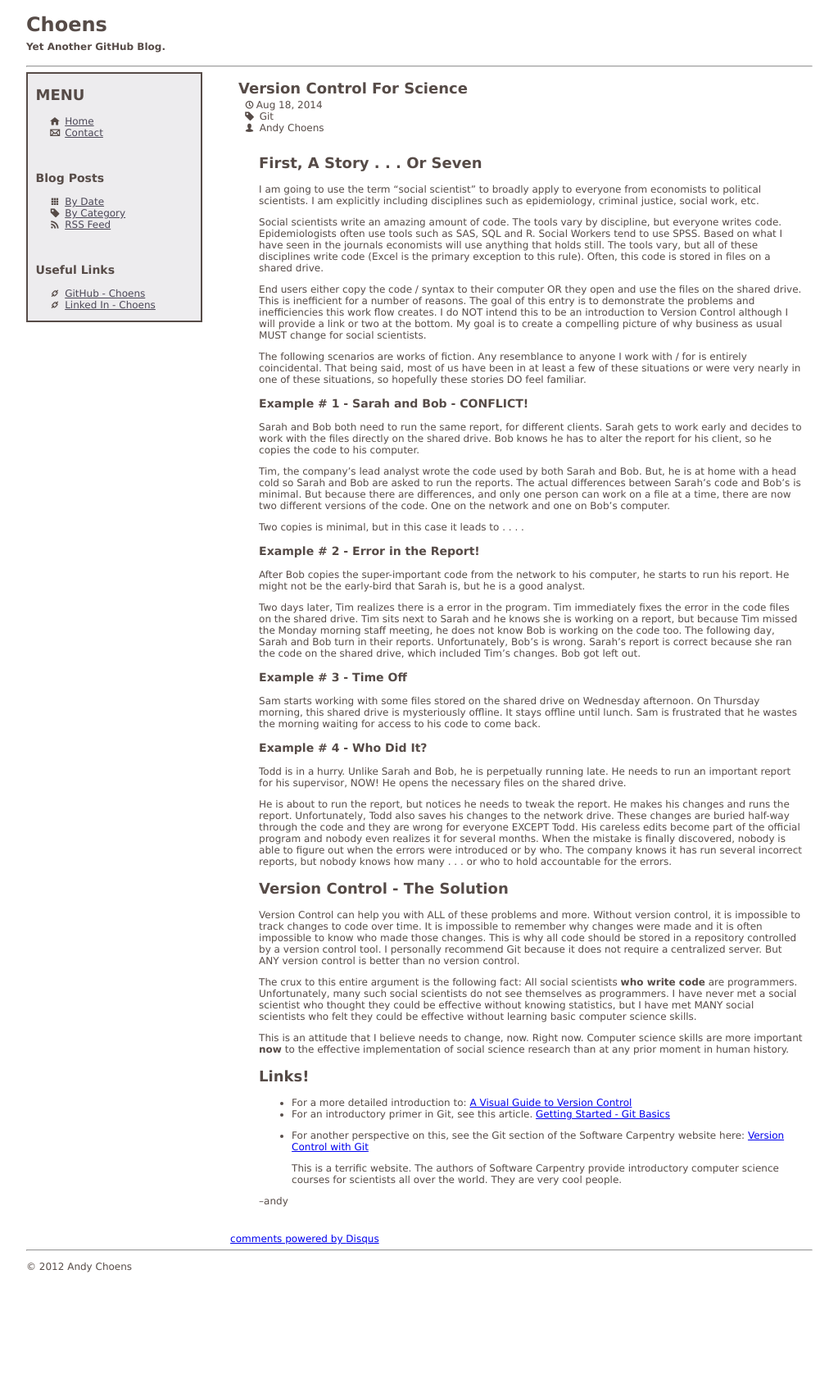
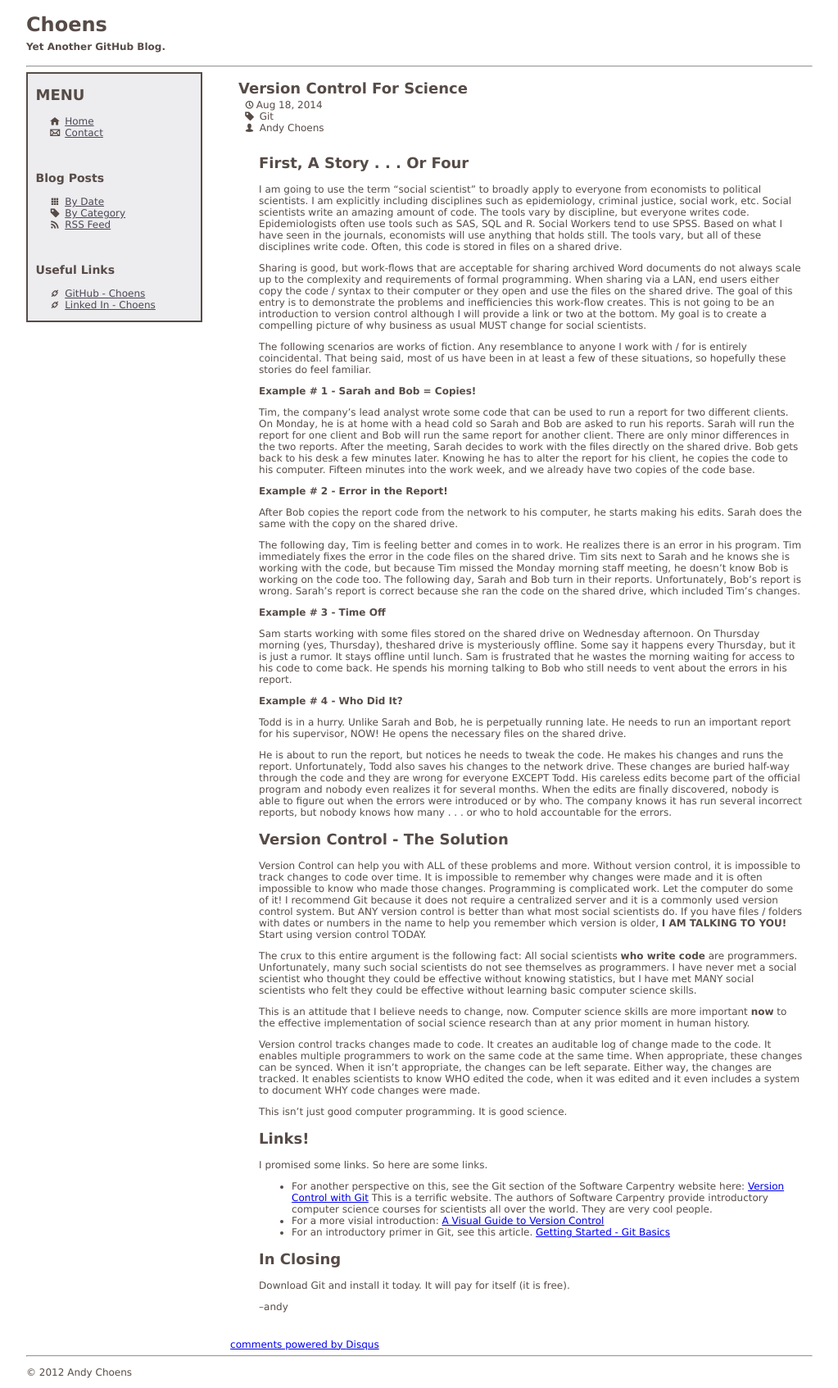
Before and after one commit to Choens/choens.github.io, a Jekyll site: the page built from _posts/2014-08-18-Version-Control-For-Science.md, in a window 1280 px wide. Shown: the whole page at 82% size, without its empty margins (26-1049 px from the left). Built offline with Jekyll 4.4.1, drawn with Linux system fonts in a browser that asks for light colours; before the commit the page ends 1564 px from its top, so only the background shows below that.

Commit message:
Big changes. This is more or less the final revision.

```diff
--- a/_posts/2014-08-18-Version-Control-For-Science.md
+++ b/_posts/2014-08-18-Version-Control-For-Science.md
@@ -9,86 +9,86 @@ excerpt: One skill the social sciences should adopt from computer science.
 
 ---
 
-## First, A Story . . . Or Seven
+## First, A Story . . . Or Four
 
 I am going to use the term "social scientist" to broadly apply to
 everyone from economists to political scientists. I am explicitly
 including disciplines such as epidemiology, criminal justice, social
-work, etc.
+work, etc. Social scientists write an amazing amount of code. The
+tools vary by discipline, but everyone writes code. Epidemiologists
+often use tools such as SAS, SQL and R. Social Workers tend to use
+SPSS. Based on what I have seen in the journals, economists will use
+anything that holds still. The tools vary, but all of these
+disciplines write code. Often, this code is stored in files on a
+shared drive.
 
-Social scientists write an amazing amount of code. The tools vary by
-discipline, but everyone writes code. Epidemiologists often use tools
-such as SAS, SQL and R. Social Workers tend to use SPSS. Based on what
-I have seen in the journals economists will use anything that holds
-still. The tools vary, but all of these disciplines write code (Excel
-is the primary exception to this rule). Often, this code is stored in
-files on a shared drive.
-
-End users either copy the code / syntax to their computer OR they open
-and use the files on the shared drive. This is inefficient for a
-number of reasons. The goal of this entry is to demonstrate the
-problems and inefficiencies this work flow creates. I do NOT intend
-this to be an introduction to Version Control although I will provide
-a link or two at the bottom. My goal is to create a compelling picture
-of why business as usual MUST change for social scientists.
+Sharing is good, but work-flows that are acceptable for sharing
+archived Word documents do not always scale up to the complexity and
+requirements of formal programming. When sharing via a LAN, end users
+either copy the code / syntax to their computer or they open and use
+the files on the shared drive. The goal of this entry is to
+demonstrate the problems and inefficiencies this work-flow
+creates. This is not going to be an introduction to version control
+although I will provide a link or two at the bottom. My goal is to
+create a compelling picture of why business as usual MUST change for
+social scientists.
 
 The following scenarios are works of fiction. Any resemblance to
 anyone I work with / for is entirely coincidental. That being said,
-most of us have been in at least a few of these situations or were
-very nearly in one of these situations, so hopefully these stories DO
-feel familiar.
+most of us have been in at least a few of these situations, so
+hopefully these stories do feel familiar.
 
-### Example # 1 - Sarah and Bob - CONFLICT!
+**Example # 1 - Sarah and Bob = Copies!**
 
-Sarah and Bob both need to run the same report, for different
-clients. Sarah gets to work early and decides to work with the files
-directly on the shared drive. Bob knows he has to alter the report for
-his client, so he copies the code to his computer.
+Tim, the company's lead analyst wrote some code that can be used to
+run a report for two different clients. On Monday, he is at home with
+a head cold so Sarah and Bob are asked to run his reports. Sarah will
+run the report for one client and Bob will run the same report for
+another client. There are only minor differences in the two
+reports. After the meeting, Sarah decides to work with the files
+directly on the shared drive. Bob gets back to his desk a few minutes
+later. Knowing he has to alter the report for his client, he copies
+the code to his computer. Fifteen minutes into the work week, and we
+already have two copies of the code base.
 
-Tim, the company's lead analyst wrote the code used by both Sarah and
-Bob. But, he is at home with a head cold so Sarah and Bob are asked to
-run the reports. The actual differences between Sarah's code and Bob's
-is minimal. But because there are differences, and only one person can
-work on a file at a time, there are now two different versions of the
-code. One on the network and one on Bob's computer.
+**Example # 2 - Error in the Report!**
 
-Two copies is minimal, but in this case it leads to . . . .
+After Bob copies the report code from the network to his computer, he
+starts making his edits. Sarah does the same with the copy on the
+shared drive.
 
-### Example # 2 - Error in the Report!
+The following day, Tim is feeling better and comes in to work. He
+realizes there is an error in his program. Tim immediately fixes the
+error in the code files on the shared drive. Tim sits next to Sarah
+and he knows she is working with the code, but because Tim missed the
+Monday morning staff meeting, he doesn't know Bob is working on the
+code too. The following day, Sarah and Bob turn in their
+reports. Unfortunately, Bob's report is wrong. Sarah's report is
+correct because she ran the code on the shared drive, which included
+Tim's changes.
 
-After Bob copies the super-important code from the network to his
-computer, he starts to run his report. He might not be the early-bird
-that Sarah is, but he is a good analyst.
-
-Two days later, Tim realizes there is a error in the program. Tim
-immediately fixes the error in the code files on the shared
-drive. Tim sits next to Sarah and he knows she is working on a report,
-but because Tim missed the Monday morning staff meeting, he does not
-know Bob is working on the code too. The following day, Sarah and Bob
-turn in their reports. Unfortunately, Bob's is wrong. Sarah's report
-is correct because she ran the code on the shared drive, which
-included Tim's changes. Bob got left out.
-
-### Example # 3 - Time Off
+**Example # 3 - Time Off**
 
 Sam starts working with some files stored on the shared drive on
-Wednesday afternoon. On Thursday morning, this shared drive is
-mysteriously offline. It stays offline until lunch. Sam is frustrated
+Wednesday afternoon. On Thursday morning (yes, Thursday), theshared
+drive is mysteriously offline. Some say it happens every Thursday, but
+it is just a rumor. It stays offline until lunch. Sam is frustrated
 that he wastes the morning waiting for access to his code to come
-back.
+back. He spends his morning talking to Bob who still needs to vent
+about the errors in his report.
 
-### Example # 4 - Who Did It?
+**Example # 4 - Who Did It?**
 
 Todd is in a hurry. Unlike Sarah and Bob, he is perpetually running
 late. He needs to run an important report for his supervisor, NOW!  He
 opens the necessary files on the shared drive.
 
 He is about to run the report, but notices he needs to tweak the
-report. He makes his changes and runs the report. Unfortunately, Todd
+code. He makes his changes and runs the report. Unfortunately, Todd
 also saves his changes to the network drive. These changes are buried
 half-way through the code and they are wrong for everyone EXCEPT
 Todd. His careless edits become part of the official program and
-nobody even realizes it for several months. When the mistake is
+nobody even realizes it for several months. When the edits are
 finally discovered, nobody is able to figure out when the errors were
 introduced or by who. The company knows it has run several incorrect
 reports, but nobody knows how many . . . or who to hold accountable
@@ -99,11 +99,13 @@ for the errors.
 Version Control can help you with ALL of these problems and
 more. Without version control, it is impossible to track changes to
 code over time. It is impossible to remember why changes were made and
-it is often impossible to know who made those changes. This is why all
-code should be stored in a repository controlled by a version control
-tool. I personally recommend Git because it does not require a
-centralized server. But ANY version control is better than no version
-control.
+it is often impossible to know who made those changes. Programming is
+complicated work. Let the computer do some of it! I recommend Git
+because it does not require a centralized server and it is a commonly
+used version control system. But ANY version control is better than
+what most social scientists do. If you have files / folders with dates
+or numbers in the name to help you remember which version is older, **I
+AM TALKING TO YOU!** Start using version control TODAY.
 
 The crux to this entire argument is the following fact: All social
 scientists **who write code** are programmers. Unfortunately, many
@@ -112,24 +114,38 @@ never met a social scientist who thought they could be effective without
 knowing statistics, but I have met MANY social scientists who felt they could
 be effective without learning basic computer science skills.
 
-This is an attitude that I believe needs to change, now. Right
-now. Computer science skills are more important **now** to the
-effective implementation of social science research than at any prior
-moment in human history.
+This is an attitude that I believe needs to change, now. Computer
+science skills are more important **now** to the effective
+implementation of social science research than at any prior moment in
+human history.
+
+Version control tracks changes made to code. It creates an auditable
+log of change made to the code. It enables multiple programmers to
+work on the same code at the same time. When appropriate, these
+changes can be synced. When it isn't appropriate, the changes can be
+left separate. Either way, the changes are tracked. It enables
+scientists to know WHO edited the code, when it was edited and it even
+includes a system to document WHY code changes were made.
+
+This isn't just good computer programming. It is good science.
 
 ## Links!
 
-- For a more detailed introduction to:
+I promised some links. So here are some links.
+
+- For another perspective on this, see the Git section of the Software
+  Carpentry website here:
+  [Version Control with Git](http://www.software-carpentry.org/v5/novice/git/index.html)
+    This is a terrific website. The authors of Software Carpentry
+    provide introductory computer science courses for scientists all
+    over the world. They are very cool people.
+- For a more visial introduction:
   [A Visual Guide to Version Control](http://betterexplained.com/articles/a-visual-guide-to-version-control/)
 - For an introductory primer in Git, see this
   article. [Getting Started - Git Basics](http://git-scm.com/book/en/Getting-Started-Git-Basics)
-- For another perspective on this, see the Git section of the Software
-  Carpentry website here:
-  [Version Control with Git](http://www.software-carpentry.org/v5/novice/git/index.html)
 
-    This is a terrific website. The authors of Software Carpentry
-    provide introductory computer science courses for scientists all
-    over the world. They are very cool people.
+## In Closing
 
+Download Git and install it today. It will pay for itself (it is free).
 
 --andy
```
